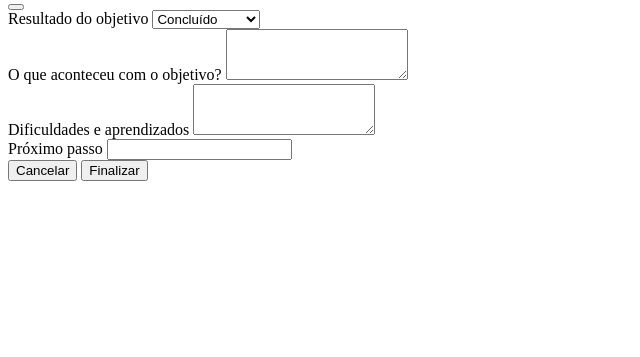
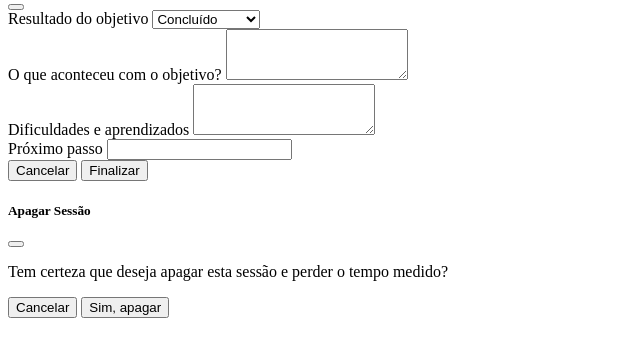
Before and after one commit to KaioHerculano/daily_task, a Django app: template app/templates/components/_timer_widget.html in a window 1280 px wide. Shown: the part 163-520 px from the top of the page, without its empty margins (0-640 px from the left). Run offline with Django 5.2, Linux system fonts and the light colour scheme; the template is opened without the code that fills it: most values are stand-ins (such as "Sample title", 1, 10 or a date in 2020); data that the repository does not hold is empty; parts of the project's set-up code (start-up, migrations or seed data) failed here and were passed over.

Commit message:
fix: replace window.confirm with a bootstrap modal for cancelling session

```diff
--- a/app/templates/components/_timer_widget.html
+++ b/app/templates/components/_timer_widget.html
@@ -60,6 +60,24 @@
                 <div class="modal-footer">
                     <button type="button" class="btn btn-secondary" data-bs-dismiss="modal">Cancelar</button>
                     <button type="button" class="btn btn-danger" @click="finishSession" :disabled="loading">Finalizar</button>
+                </div>
+            </div>
+        </div>
+    </div>
+
+    <div class="modal fade" id="cancelSessionModal" tabindex="-1" aria-labelledby="cancelSessionModalLabel" aria-hidden="true">
+        <div class="modal-dialog">
+            <div class="modal-content">
+                <div class="modal-header">
+                    <h5 class="modal-title" id="cancelSessionModalLabel">Apagar Sessão</h5>
+                    <button type="button" class="btn-close" data-bs-dismiss="modal" aria-label="Close"></button>
+                </div>
+                <div class="modal-body">
+                    <p>Tem certeza que deseja apagar esta sessão e perder o tempo medido?</p>
+                </div>
+                <div class="modal-footer">
+                    <button type="button" class="btn btn-secondary" data-bs-dismiss="modal">Cancelar</button>
+                    <button type="button" class="btn btn-danger" @click="confirmCancelSession" :disabled="loading">Sim, apagar</button>
                 </div>
             </div>
         </div>
@@ -173,10 +191,13 @@
             },
 
             cancelSession() {
-                if (window.confirm("Tem certeza que deseja apagar esta sessão e perder o tempo medido?")) {
-                    this.stopTick();
-                    this.sendAction("{% url 'cancel_session' %}");
-                }
+                this.stopTick();
+                bootstrap.Modal.getOrCreateInstance(document.getElementById('cancelSessionModal')).show();
+            },
+
+            confirmCancelSession() {
+                bootstrap.Modal.getOrCreateInstance(document.getElementById('cancelSessionModal')).hide();
+                this.sendAction("{% url 'cancel_session' %}");
             }
         }));
     });
```
